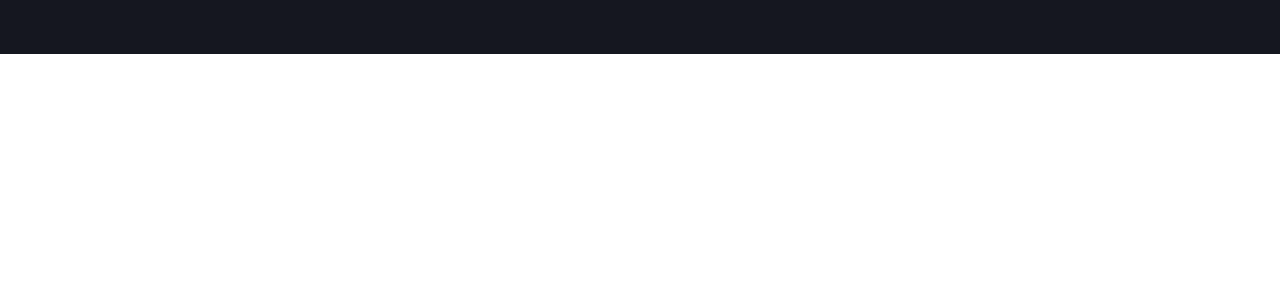
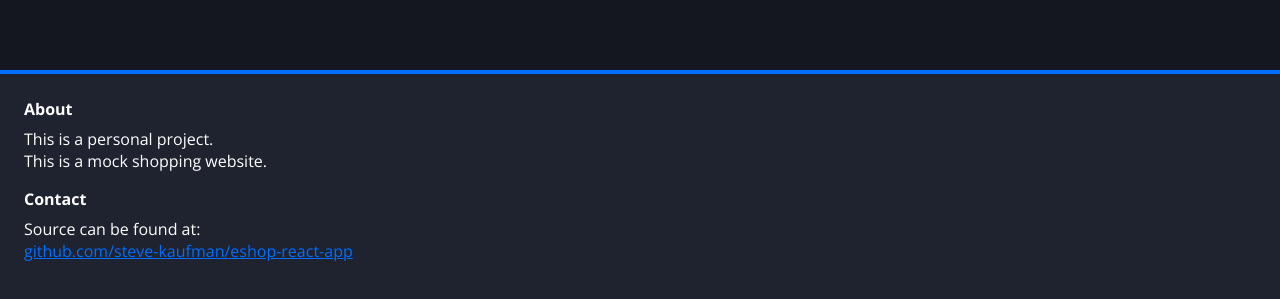
Before and after one commit to steve-kaufman/eshop-react-app, a React (Create React App) app: page / in a window 1280 px wide. Shown: the part 802-1101 px from the top of the page. Before the commit the page ends 856 px from the top, so only its background shows below. Built offline with nearby package versions, Linux system fonts and the light colour scheme.

Commit message:
added a footer

```diff
--- a/src/App.tsx
+++ b/src/App.tsx
@@ -1,3 +1,4 @@
+import { Footer } from "./components/Footer"
 import { Header } from "./components/Header"
 import { Home } from "./pages/Home"
 
@@ -6,6 +7,7 @@ function App() {
     <div className="App">
       <Header />
       <Home />
+      <Footer />
     </div>
   )
 }
--- /dev/null
+++ b/src/components/Footer.tsx
@@ -0,0 +1,28 @@
+import "../scss/footer.scss"
+
+export function Footer() {
+  return (
+    <footer className="page-footer">
+      <section className="footer-section">
+        <header>About</header>
+        <main>
+          <p>This is a personal project.</p>
+          <p>This is a mock shopping website.</p>
+        </main>
+      </section>
+      <section className="footer-section">
+        <header>Contact</header>
+        <main>
+          <p>Source can be found at:</p>
+          <a
+            target="_blank"
+            rel="noreferrer"
+            href="https://github.com/steve-kaufman/eshop-react-app"
+          >
+            github.com/steve-kaufman/eshop-react-app
+          </a>
+        </main>
+      </section>
+    </footer>
+  )
+}
--- a/src/index.scss
+++ b/src/index.scss
@@ -1,5 +1,6 @@
 @import url("https://fonts.googleapis.com/css2?family=Open+Sans:ital,wght@0,400;0,700;1,400&display=swap");
 @import "./scss/page-main.scss";
+@import "./scss/colors.scss";
 
 * {
   margin: 0;
@@ -10,6 +11,10 @@
   -moz-osx-font-smoothing: grayscale;
 }
 
+body {
+  background-color: $dark;
+}
+
 ul {
   list-style: none;
 }
--- /dev/null
+++ b/src/scss/footer.scss
@@ -0,0 +1,25 @@
+@import "./colors.scss";
+
+.page-footer {
+  background-color: lighten($color: $dark, $amount: 5);
+  color: white;
+  padding: 1.5rem;
+  margin-top: 1rem;
+  border-top: 4px solid $primary-color;
+  display: flex;
+  flex-direction: column;
+
+  .footer-section {
+    margin-bottom: 1rem;
+
+    header {
+      font-weight: bold;
+      margin-bottom: 0.5rem;
+    }
+
+    a {
+      color: $primary-color;
+      text-decoration: underline;
+    }
+  }
+}
--- a/src/scss/page-main.scss
+++ b/src/scss/page-main.scss
@@ -1,7 +1,6 @@
 @import "./colors.scss";
 
 .page-main {
-  background-color: $dark;
   display: flex;
   flex-direction: column;
   min-height: 100vh;
```
